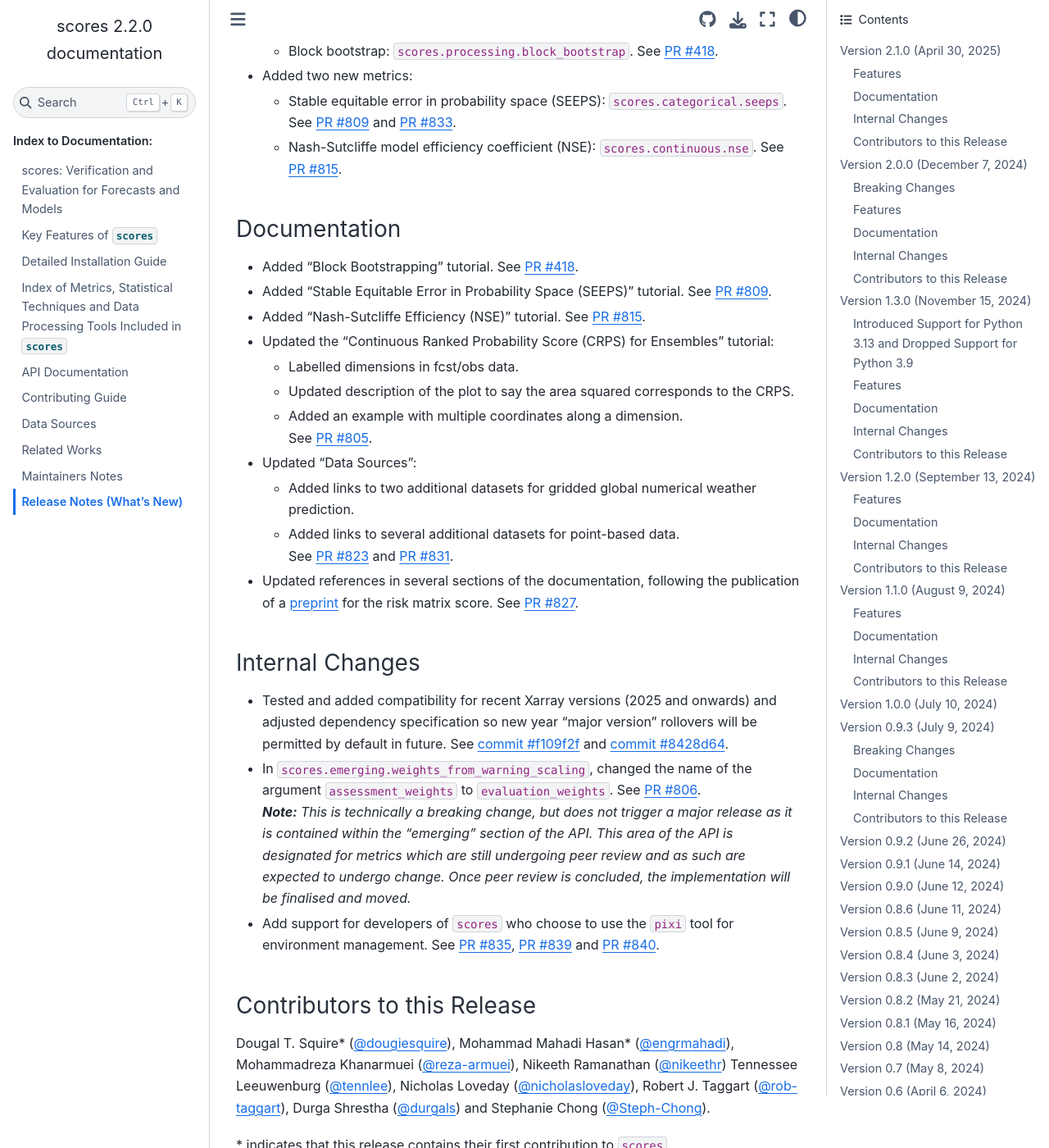
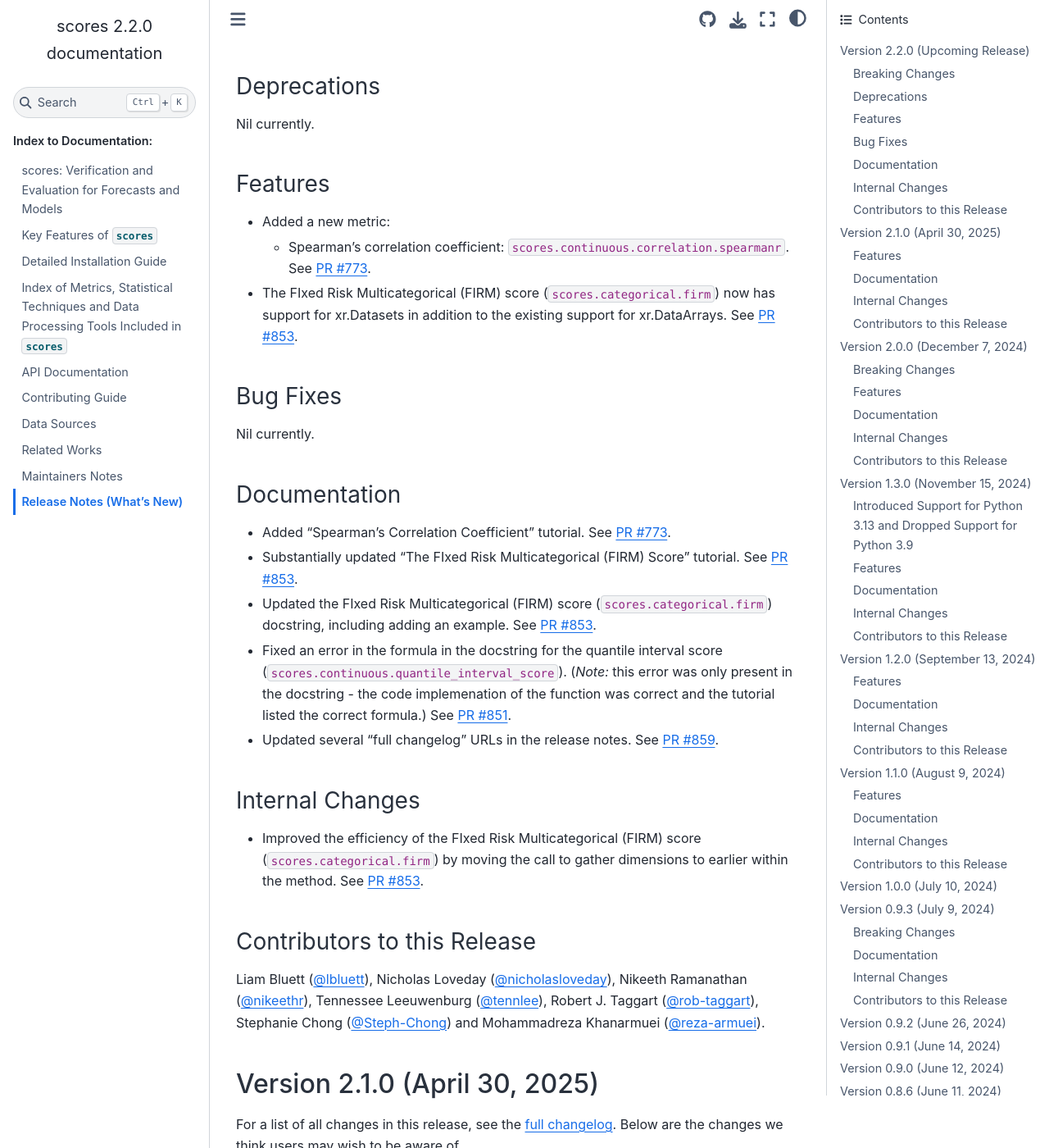
Before and after one commit to nci/scores, a Sphinx documentation site: the page built from docs/release_notes.md, in a window 1280 px wide and 1400 px high, scrolled down 343 px. Shown: the whole window at 82% size. Built offline with Sphinx 7.4.7 and the Sphinx Book theme 1.1.4, drawn with Linux system fonts in a browser that asks for light colours; pages that are not in the unit, such as notebooks, are missing from menus; some of the changed text lies outside the part shown.

Commit message:
Update Release Notes (up to 15 July 2025) (#862)

```diff
--- a/docs/release_notes.md
+++ b/docs/release_notes.md
@@ -1,4 +1,42 @@
 # Release Notes (What's New)
+
+## Version 2.2.0 (Upcoming Release)
+
+For a list of all changes in this release, see the [full changelog](https://github.com/nci/scores/compare/2.1.0...develop). Below are the changes we think users may wish to be aware of.
+
+### Breaking Changes
+
+Nil currently.
+
+### Deprecations
+
+Nil currently.
+
+### Features
+
+- Added a new metric:
+	- Spearman’s correlation coefficient: `scores.continuous.correlation.spearmanr`. See [PR #773](https://github.com/nci/scores/pull/773).
+- The FIxed Risk Multicategorical (FIRM) score (`scores.categorical.firm`) now has support for xr.Datasets in addition to the existing support for xr.DataArrays. See [PR #853](https://github.com/nci/scores/pull/853).
+
+### Bug Fixes
+
+Nil currently.
+
+### Documentation
+
+- Added "Spearman’s Correlation Coefficient" tutorial. See [PR #773](https://github.com/nci/scores/pull/773).
+- Substantially updated "The FIxed Risk Multicategorical (FIRM) Score" tutorial. See [PR #853](https://github.com/nci/scores/pull/853).
+- Updated the FIxed Risk Multicategorical (FIRM) score (`scores.categorical.firm`) docstring, including adding an example. See [PR #853](https://github.com/nci/scores/pull/853).
+- Fixed an error in the formula in the docstring for the quantile interval score (`scores.continuous.quantile_interval_score`). (*Note:* this error was only present in the docstring - the code implemenation of the function was correct and the tutorial listed the correct formula.) See [PR #851](https://github.com/nci/scores/pull/851).
+- Updated several "full changelog" URLs in the release notes. See [PR #859](https://github.com/nci/scores/pull/859).
+
+### Internal Changes
+
+- Improved the efficiency of the FIxed Risk Multicategorical (FIRM) score (`scores.categorical.firm`) by moving the call to gather dimensions to earlier within the method. See [PR #853](https://github.com/nci/scores/pull/853).
+
+### Contributors to this Release
+
+Liam Bluett ([@lbluett](https://github.com/lbluett)), Nicholas Loveday ([@nicholasloveday](https://github.com/nicholasloveday)), Nikeeth Ramanathan ([@nikeethr](https://github.com/nikeethr)), Tennessee Leeuwenburg ([@tennlee](https://github.com/tennlee)), Robert J. Taggart ([@rob-taggart](https://github.com/rob-taggart)), Stephanie Chong ([@Steph-Chong](https://github.com/Steph-Chong)) and Mohammadreza Khanarmuei ([@reza-armuei](https://github.com/reza-armuei)).
 
 ## Version 2.1.0 (April 30, 2025)
 
```
